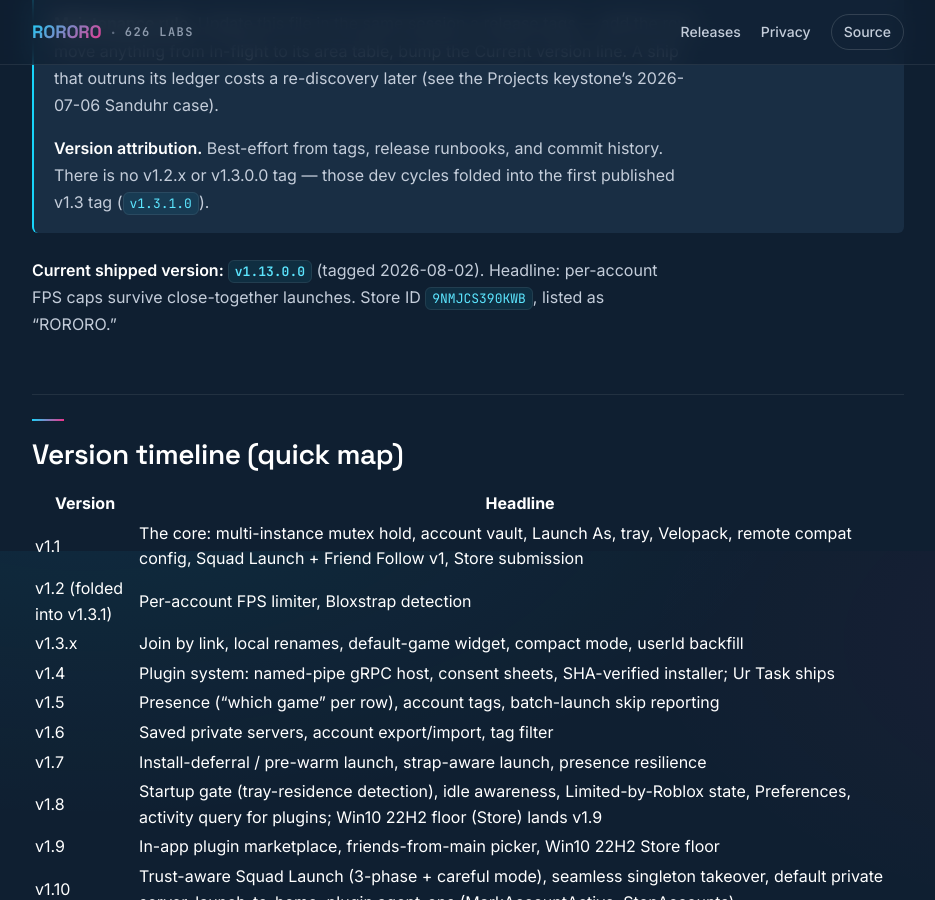
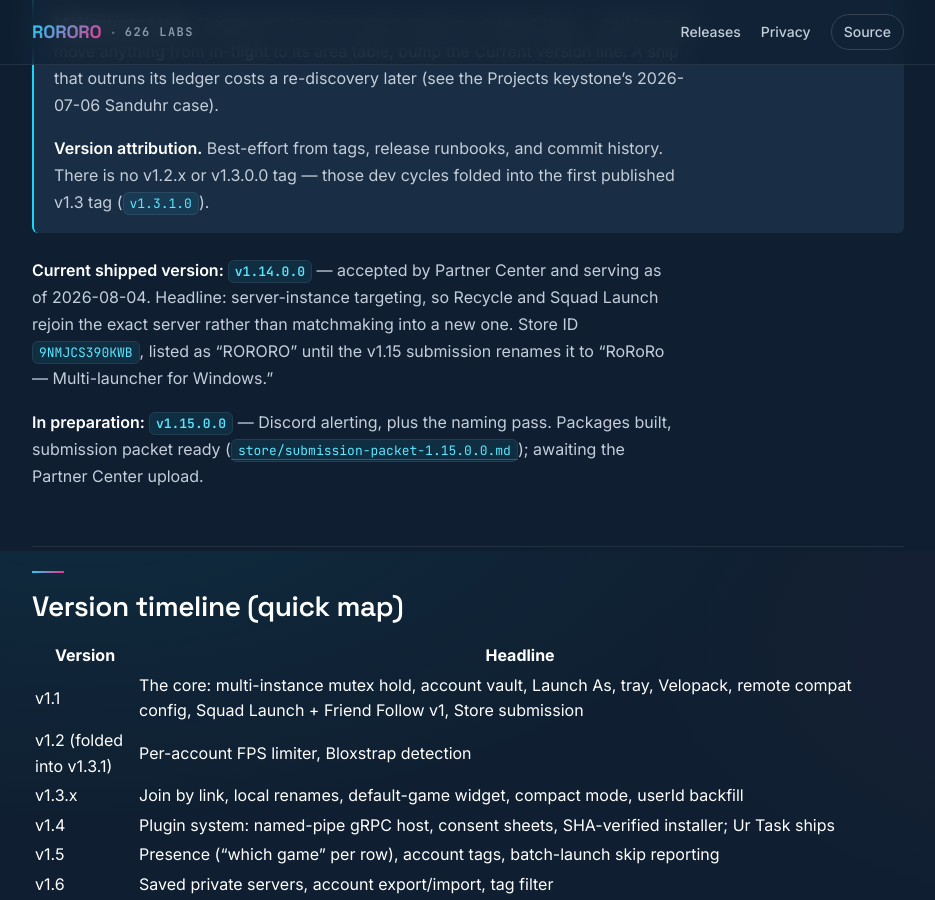
Before and after one commit to estevanhernandez-stack-ed/ROROROblox, a Jekyll site: the page built from docs/features.md, in a window 1280 px wide and 900 px high, scrolled down 349 px. Shown: the whole window, without its empty margins (172-1107 px from the left). Built offline with Jekyll 4.4.1, drawn with Linux system fonts in a browser that asks for light colours; our own code applies the rules of GitHub Pages for plain Markdown files.

Commit message:
docs: v1.14 confirmed live; ledger corrected and the letter baseline resolved
Este confirmed v1.14.0.0 was accepted and is the served version, so the v1.15
letter's "what's new since v1.14" framing stands with no edit — a reviewer has
v1.14 on file. The packet's open question is replaced with the confirmed answer.

The feature ledger still claimed v1.13.0.0 was the shipped version. v1.13 was
never submitted; v1.14 is what users actually have. Corrected, with v1.15 recorded
as in preparation and the listing rename noted against the Store ID so the next
person does not read "RORORO" there and assume it is current.

```diff
--- a/docs/features.md
+++ b/docs/features.md
@@ -6,7 +6,9 @@
 >
 > **Version attribution.** Best-effort from tags, release runbooks, and commit history. There is no v1.2.x or v1.3.0.0 tag — those dev cycles folded into the first published v1.3 tag (`v1.3.1.0`).
 
-**Current shipped version: `v1.13.0.0`** (tagged 2026-08-02). Headline: per-account FPS caps survive close-together launches. Store ID `9NMJCS390KWB`, listed as "RORORO."
+**Current shipped version: `v1.14.0.0`** — accepted by Partner Center and serving as of 2026-08-04. Headline: server-instance targeting, so Recycle and Squad Launch rejoin the exact server rather than matchmaking into a new one. Store ID `9NMJCS390KWB`, listed as "RORORO" until the v1.15 submission renames it to "RoRoRo — Multi-launcher for Windows."
+
+**In preparation: `v1.15.0.0`** — Discord alerting, plus the naming pass. Packages built, submission packet ready ([`store/submission-packet-1.15.0.0.md`](store/submission-packet-1.15.0.0.md)); awaiting the Partner Center upload.
 
 ## Version timeline (quick map)
 
```
Also changed, not shown: docs/store/submission-packet-1.15.0.0.md (+5 -5 lines).
